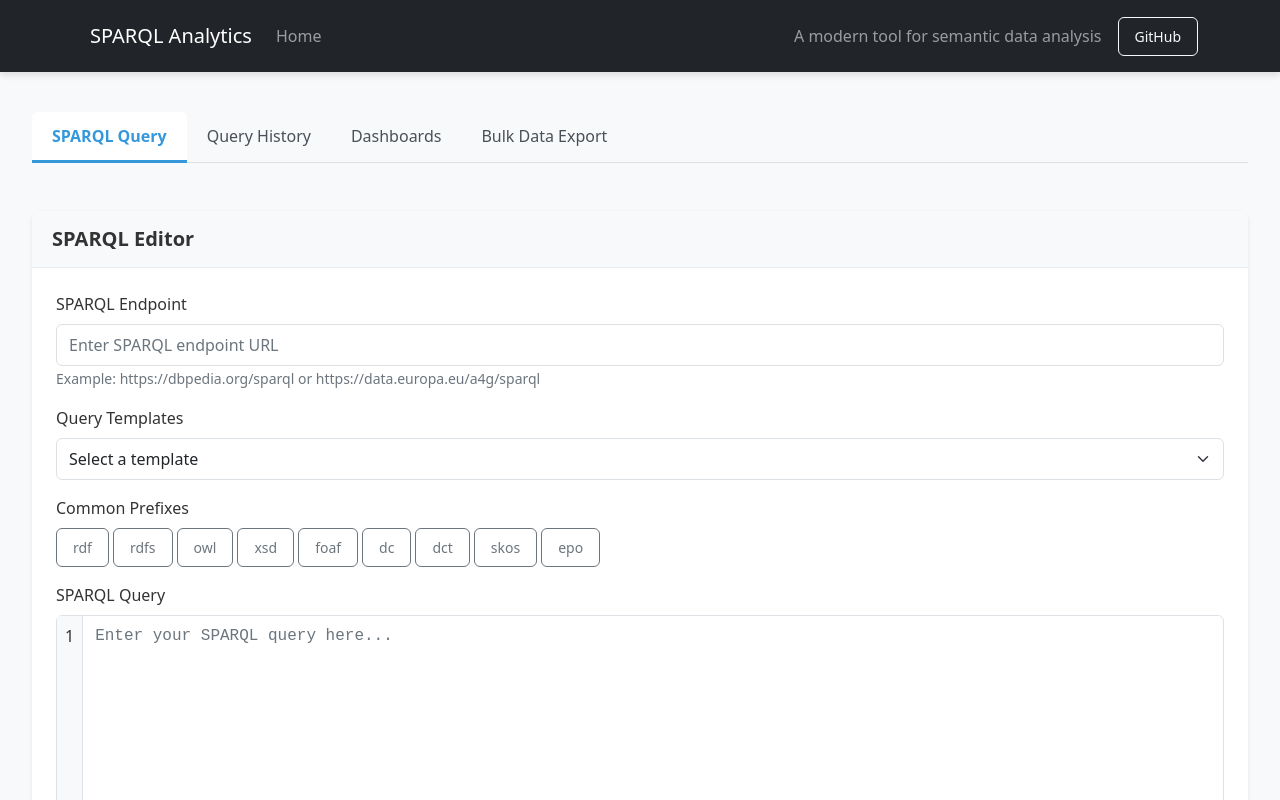
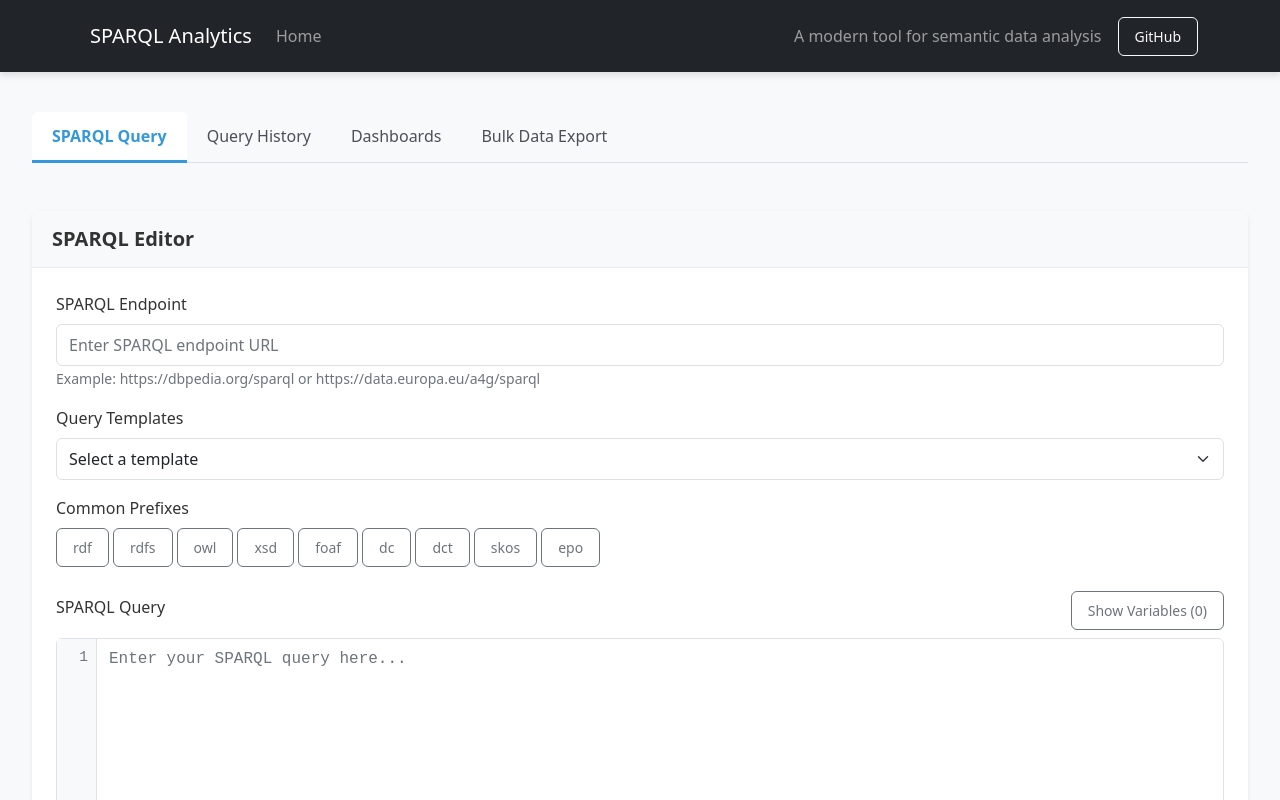
Before and after one commit to Darosaot/sparql_querier, a React (Create React App) app: page / in a window 1280 px wide. Shown: the top 800 px of the page. Built offline with nearby package versions, Linux system fonts and the light colour scheme.

Commit message:
Update App.js

```diff
--- a/src/components/App.js
+++ b/src/components/App.js
@@ -1,9 +1,12 @@
+// src/components/App.js
 import React, { useState, useEffect } from 'react';
-import { Container, Row, Col, Nav, Tab, Footer } from 'react-bootstrap';
+import { Container, Row, Col, Nav, Tab } from 'react-bootstrap';
 import 'bootstrap/dist/css/bootstrap.min.css';
-import './App.css'; // Make sure to import the custom CSS
+import 'bootstrap-icons/font/bootstrap-icons.css'; // Add Bootstrap Icons
+import './App.css';
 import Header from './Header';
-import QueryEditor from './QueryEditor';
+// Import the enhanced editor
+import EnhancedSparqlEditor from './EnhancedSparqlEditor';
 import ResultsTable from './ResultsTable';
 import Visualization from './Visualization';
 import RegressionAnalysis from './RegressionAnalysis';
@@ -170,7 +173,8 @@ function App() {
             <Col>
               <Tab.Content>
                 <Tab.Pane eventKey="sparql-query">
-                  <QueryEditor
+                  {/* Use our enhanced SPARQL editor */}
+                  <EnhancedSparqlEditor
                     sparqlEndpoint={sparqlEndpoint}
                     setSparqlEndpoint={setSparqlEndpoint}
                     query={query}
@@ -241,7 +245,7 @@ function App() {
         </Tab.Container>
       </Container>
 
-      {/* Add a footer */}
+      {/* Footer */}
       <footer className="app-footer">
         <Container>
           <Row>
```
